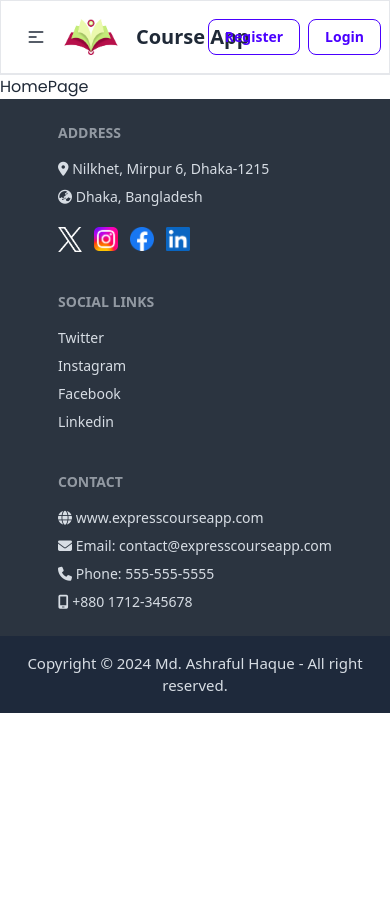
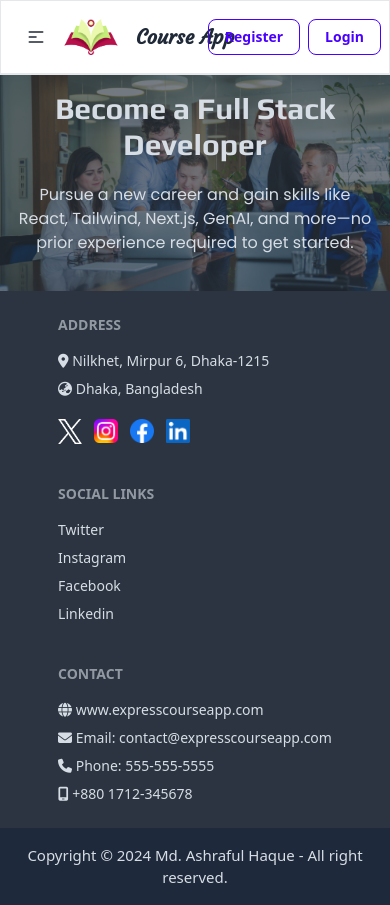
Before and after one commit to ashrafulhaque/express-react-course-app, a React (Vite) app: page / in a window 390 px wide. Before the commit the page ends 844 px from the top, so only its background shows below. Built offline with nearby package versions, Linux system fonts and the light colour scheme; no server answers.

Commit message:
Responsive Banner Section Complete

```diff
--- /dev/null
+++ b/src/components/Banner.jsx
@@ -0,0 +1,29 @@
+import React from "react";
+
+const Banner = () => {
+  return (
+    <div>
+      <div
+        className="hero max-h-[70vh] sm:min-h-[70vh] w-full"
+        style={{
+          backgroundImage: "url(./Banner.jpg)",
+        }}
+      >
+        <div className="hero-overlay bg-opacity-60"></div>
+        <div className="hero-content text-neutral-content text-center">
+          <div className="max-w-md">
+            <h1 className="mb-5 text-3xl sm:text-5xl font-bold font-play">
+              Become a Full Stack Developer
+            </h1>
+            <p className="mb-5">
+              Pursue a new career and gain skills like React, Tailwind, Next.js,
+              GenAI, and more—no prior experience required to get started.
+            </p>
+          </div>
+        </div>
+      </div>
+    </div>
+  );
+};
+
+export default Banner;
--- a/src/components/Navbar.jsx
+++ b/src/components/Navbar.jsx
@@ -12,7 +12,7 @@ const Navbar = () => {
 
   return (
     <>
-      <div className="navbar bg-base-100 border border-b-2">
+      <div className="navbar bg-base-100 border border-b-2 sticky top-0 z-50">
         <div className="navbar-start">
           <div className="dropdown">
             <div tabIndex={0} role="button" className="btn btn-ghost lg:hidden">
@@ -44,7 +44,7 @@ const Navbar = () => {
             </ul>
           </div>
           <img src="./logo.png" className="w-14" alt="Logo" />
-          <Link to="/" className="btn btn-ghost text-xl">
+          <Link to="/" className="btn btn-ghost text-xl font-courgette">
             Course App
           </Link>
         </div>
--- a/src/layout/MainLayout.jsx
+++ b/src/layout/MainLayout.jsx
@@ -7,7 +7,7 @@ const MainLayout = () => {
   return (
     <>
       <Navbar />
-      <div className="container mx-auto font-poppins">
+      <div className="font-poppins">
         <Outlet />
       </div>
       <Footer />
--- a/src/pages/HomePage.jsx
+++ b/src/pages/HomePage.jsx
@@ -1,7 +1,12 @@
 import React from "react";
+import Banner from "../components/Banner";
 
 const HomePage = () => {
-  return <div>HomePage</div>;
+  return (
+    <div>
+      <Banner />
+    </div>
+  );
 };
 
 export default HomePage;
```
Also changed, not shown: public/Banner.jpg (added).
